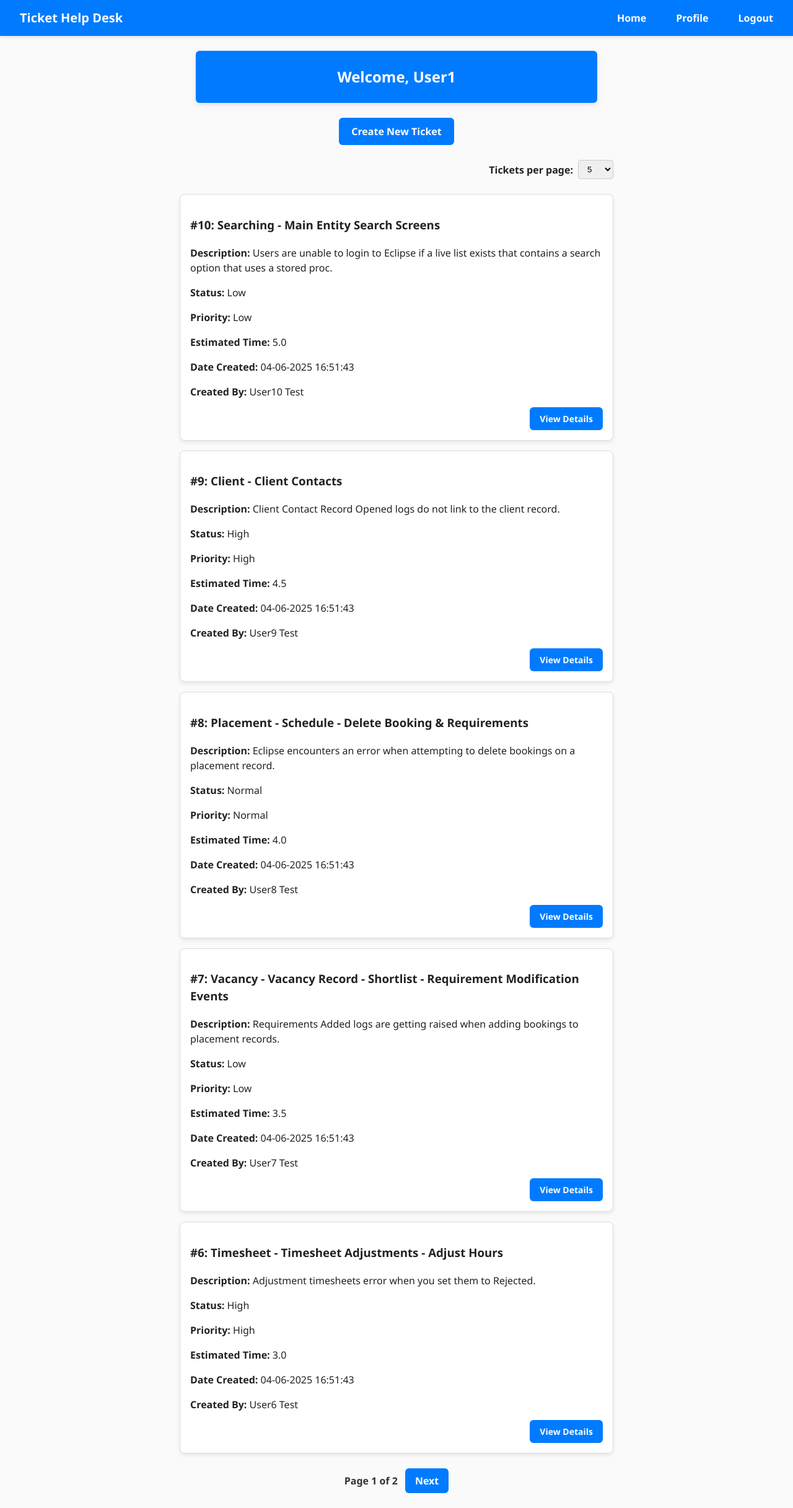
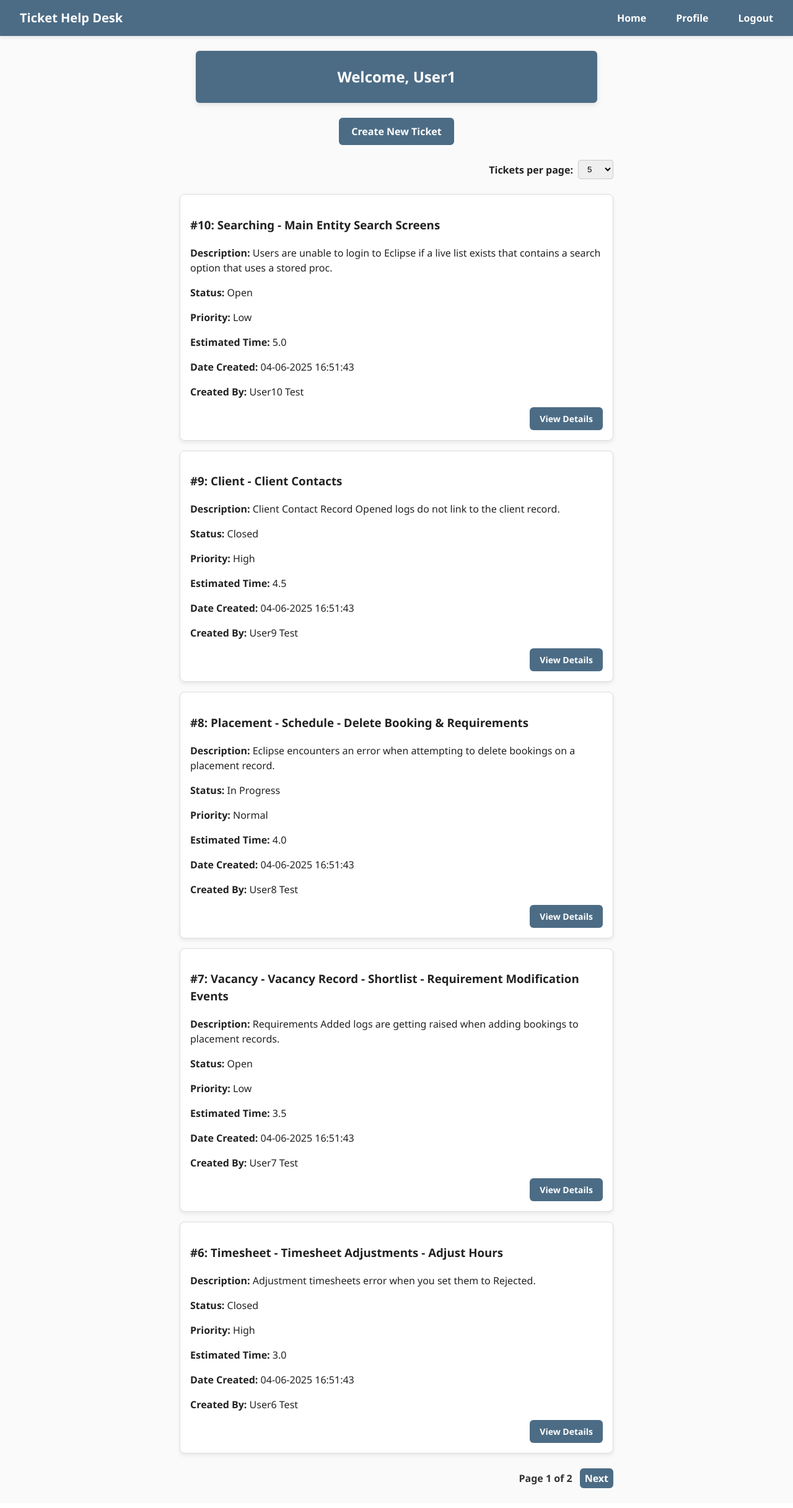
Before and after one commit to rcsgrv/HelpDeskTicketingSystem, a Flask app: page / in a window 1280 px wide. Shown: the whole page at 62% size. After the commit the page ends 2401 px from the top, so only its background shows below. Run offline with Flask 3, Linux system fonts and the light colour scheme; a user stored in the database is signed in; data comes from the database, SQL or seed files in the repository; both versions use the stored data as it was after the commit.

Commit message:
Updated _variables.scss to use Eclipse colours. Updated home.html to correctly show ticket status, rather than doubling up priority as a result of a typo. Updated seed_date to query users prior to creating tickets (this was resulting in a bug where only 9 tickets were being created instead of the 10 required to fulfill the requirements of the application due to user.id values not getting populated until after the session was committed).

```diff
--- a/HelpDeskTicketingSystem/seed_data.py
+++ b/HelpDeskTicketingSystem/seed_data.py
@@ -22,6 +22,8 @@ def populate_seed_data():
 
     db.session.add_all(users)
     db.session.commit()
+
+    users = User.query.all()
 
     # 10 tickets
     subjects = [
@@ -49,7 +51,7 @@ def populate_seed_data():
         'Users are unable to login to Eclipse if a live list exists that contains a search option that uses a stored proc.'
     ]
     statuses = ['Open', 'In Progress', 'Closed']
-    priorities = ['Low', 'Medium', 'High']
+    priorities = ['Low', 'Normal', 'High']
     estimated_times = [0.5, 1.0, 1.5, 2.0, 2.5, 3.0, 3.5, 4.0, 4.5, 5.0]
 
     tickets = []
--- a/HelpDeskTicketingSystem/static/_variables.scss
+++ b/HelpDeskTicketingSystem/static/_variables.scss
@@ -5,8 +5,8 @@ $color-text-primary: #222;
 $color-text-secondary: #555;
 $color-bg-primary: #fafafa;
 $color-bg-secondary: #fff;
-$btn-color: #007BFF;
-$btn-color-danger: #dc3545;
+$btn-color: #4C6C85;
+$btn-color-danger: #ce6277;
 $btn-color-danger-hover: color.adjust($btn-color-danger, $lightness: -10%);
 $btn-color-hover: color.adjust($btn-color, $lightness: -10%);
 $color-border: #ddd;
--- a/HelpDeskTicketingSystem/static/main.css
+++ b/HelpDeskTicketingSystem/static/main.css
@@ -17,16 +17,16 @@ h2 {
   margin: 0 auto;
   text-align: center;
   margin-bottom: 24px;
-  background-color: #007BFF;
+  background-color: #4C6C85;
   color: #fff;
 }
 
 a {
-  color: #007BFF;
+  color: #4C6C85;
   text-decoration: none;
 }
 a:hover, a:focus {
-  color: #0062cc;
+  color: #395265;
 }
 
 p {
@@ -43,7 +43,7 @@ p {
 
 .navbar {
   width: 100%;
-  background-color: #007BFF;
+  background-color: #4C6C85;
   box-shadow: 0 2px 6px rgba(0, 0, 0, 0.1);
   padding: 0;
 }
@@ -83,7 +83,7 @@ p {
   transition: background-color 0.2s;
 }
 .navbar .navbar-links a:hover {
-  background-color: #0062cc;
+  background-color: #395265;
 }
 
 .alert {
@@ -139,7 +139,7 @@ p {
 .form select:focus,
 .form textarea:focus {
   outline: none;
-  border-color: #007BFF;
+  border-color: #4C6C85;
   box-shadow: 0 0 5px rgba(0, 123, 255, 0.5);
 }
 .form input,
@@ -161,7 +161,7 @@ p {
 
 .btn-new-ticket {
   display: inline-block;
-  background-color: #007BFF;
+  background-color: #4C6C85;
   color: #fff;
   padding: 10px 20px;
   font-size: 1rem;
@@ -172,7 +172,7 @@ p {
   transition: background-color 0.2s ease;
 }
 .btn-new-ticket:hover, .btn-new-ticket:focus {
-  background-color: #0062cc;
+  background-color: #395265;
   color: #fff;
   text-decoration: none;
 }
@@ -208,8 +208,9 @@ p {
 
 .pagination {
   display: flex;
-  justify-content: center;
+  justify-content: flex-end;
   align-items: center;
+  max-width: 800px;
   gap: 12px;
   margin-top: 24px;
   font-weight: 600;
@@ -217,9 +218,9 @@ p {
   font-size: 1rem;
 }
 .pagination a.btn {
-  background-color: #007BFF;
+  background-color: #4C6C85;
   color: #fff;
-  padding: 8px 16px;
+  padding: 4px 8px;
   border-radius: 6px;
   border: none;
   font-weight: 700;
@@ -228,7 +229,7 @@ p {
   transition: background-color 0.2s;
 }
 .pagination a.btn:hover, .pagination a.btn:focus {
-  background-color: #0062cc;
+  background-color: #395265;
   outline: none;
 }
 
@@ -275,12 +276,12 @@ p {
   font-weight: 700;
   border: none;
   border-radius: 6px;
-  background: #007BFF;
+  background: #4C6C85;
   color: #fff;
   cursor: pointer;
 }
 .entity-card--list .btn-primary:hover, .entity-card--list .btn-primary:focus {
-  background: #0062cc;
+  background: #395265;
 }
 .entity-card--list .entity-title {
   font-size: 2rem;
@@ -341,25 +342,25 @@ p {
   text-decoration: none;
 }
 .btn-group.btn-primary {
-  background-color: #007BFF;
+  background-color: #4C6C85;
   color: #fff;
 }
 .btn-group.btn-primary:hover {
-  background-color: #0062cc;
+  background-color: #395265;
 }
 .btn-group.btn-secondary {
   background-color: #fff;
-  color: #007BFF;
+  color: #4C6C85;
 }
 .btn-group.btn-secondary:hover {
-  color: #0062cc;
+  color: #395265;
 }
 .btn-group.btn-danger {
-  background-color: #dc3545;
+  background-color: #ce6277;
   color: #fff;
 }
 .btn-group.btn-danger:hover {
-  background-color: #bd2130;
+  background-color: #c13c56;
 }
 
 .btn-form {
--- a/HelpDeskTicketingSystem/templates/home.html
+++ b/HelpDeskTicketingSystem/templates/home.html
@@ -26,7 +26,7 @@
         <div class="entity-card entity-card--list">
           <h3>#{{ ticket.id }}: {{ ticket.subject }}</h3>
           <p><strong>Description:</strong> {{ ticket.description }}</p>
-          <p><strong>Status:</strong> {{ ticket.priority }}</p>
+          <p><strong>Status:</strong> {{ ticket.status }}</p>
           <p><strong>Priority:</strong> {{ ticket.priority }}</p>
           <p><strong>Estimated Time:</strong> {{ ticket.estimated_time }}</p>
           <p><strong>Date Created:</strong> {{ ticket.date_created.strftime('%d-%m-%Y %H:%M:%S') }}</p>
--- a/HelpDeskTicketingSystem/templates/login.html
+++ b/HelpDeskTicketingSystem/templates/login.html
@@ -15,7 +15,7 @@ content %}
 
   <p>
     Don't have an account?
-    <a href="{{ url_for('auth.register') }}">Register now</a>
+    <a href="{{ url_for('auth.register') }}"><strong>Register now</strong></a>
   </p>
 </form>
 {% endblock %}
```
Also changed, not shown: instance/helpdeskticketingsystem.db.
